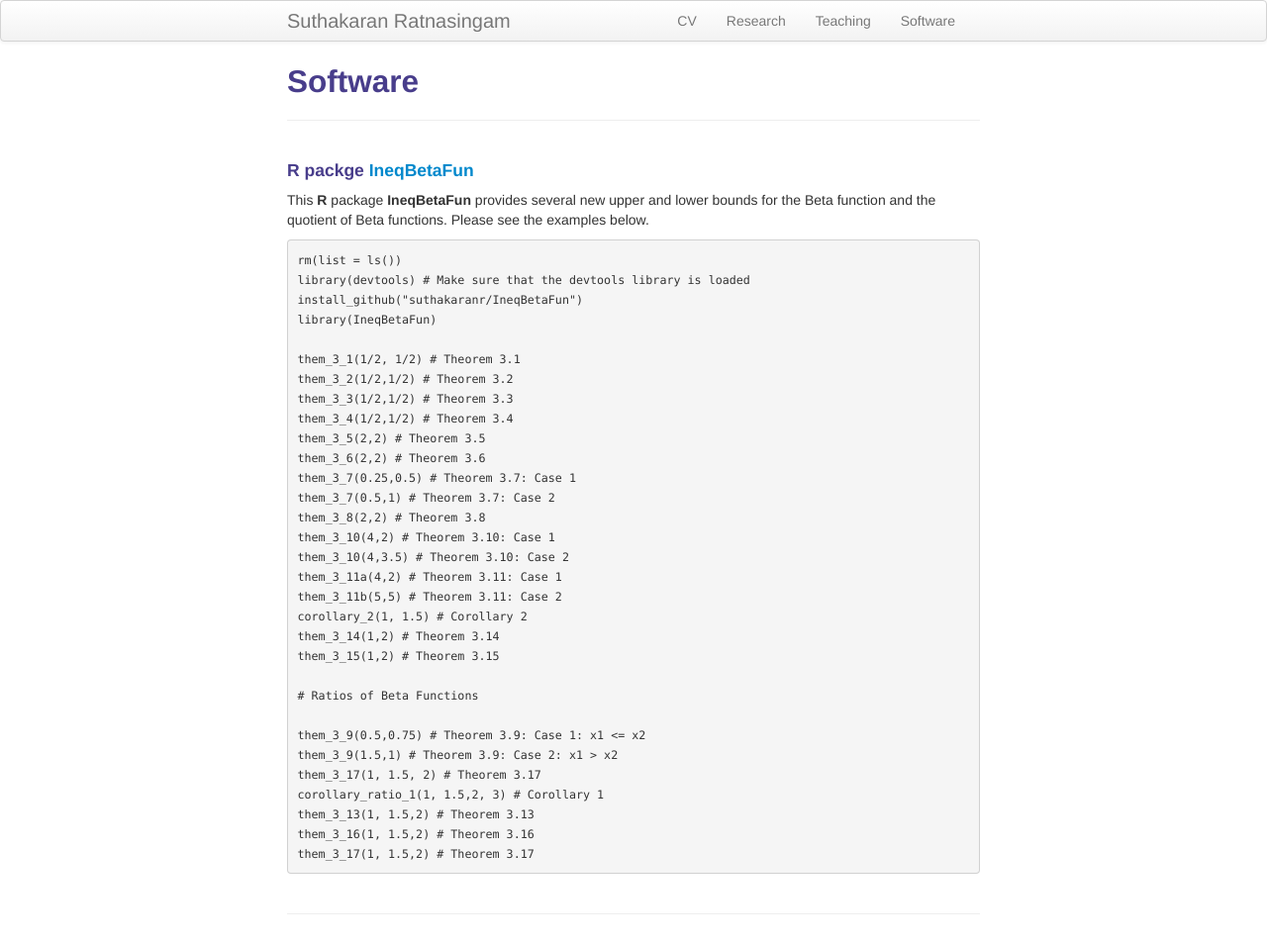
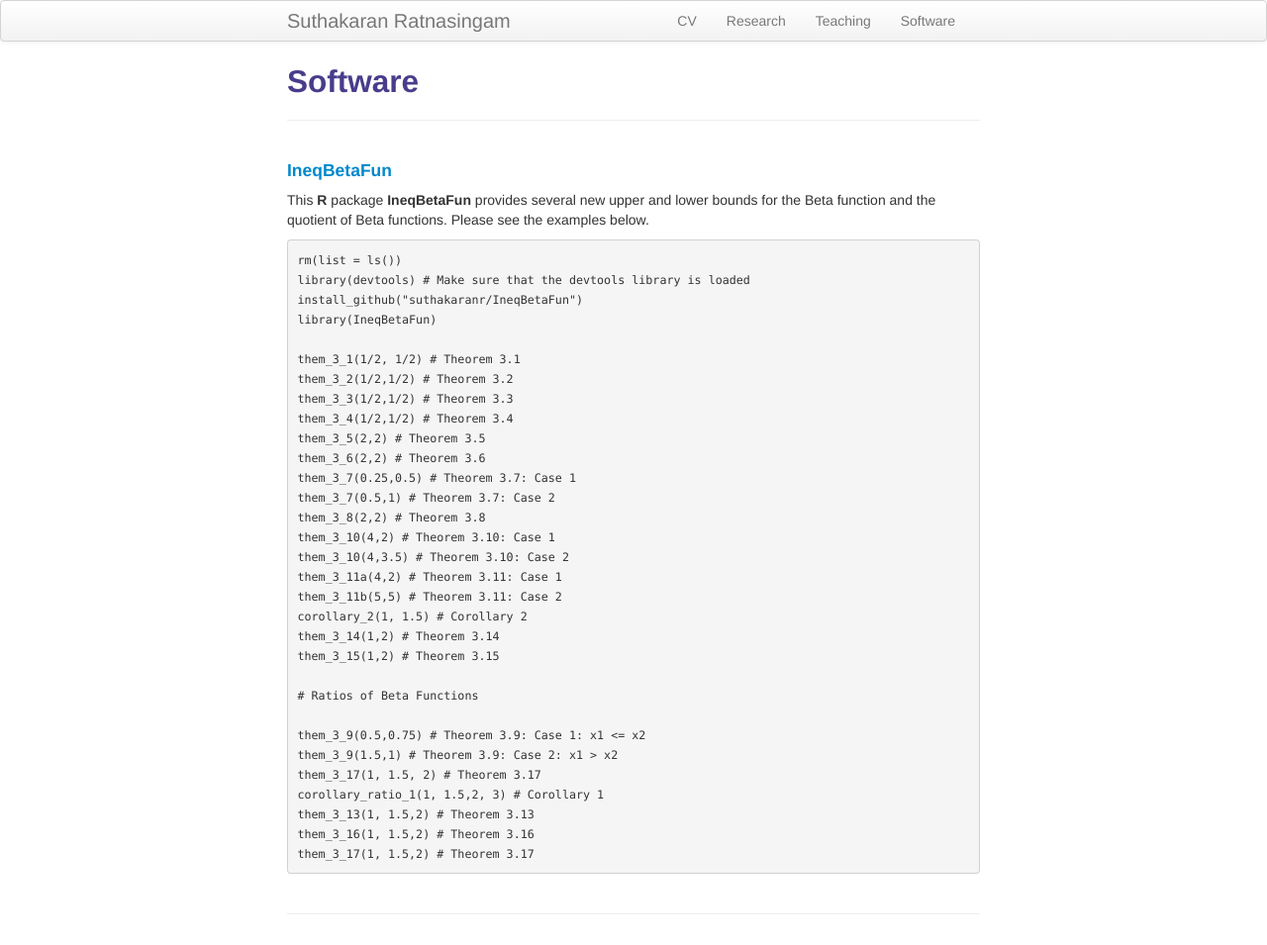
Before and after one commit to suthakaranr/suthakaranr.github.io, a Jekyll site: the page built from pages/Software.md, in a window 1280 px wide. Shown: the whole page at 99% size. Built offline with Jekyll 4.4.1, drawn with Linux system fonts in a browser that asks for light colours.

Commit message:
Update Software.md

```diff
--- a/pages/Software.md
+++ b/pages/Software.md
@@ -4,7 +4,7 @@ title: Software
 description: R packages
 ---
 
-#### R packge <a style="text-decoration:none" href="https://github.com/suthakaranr/IneqBetaFun" target="_blank" rel="noopener noreferrer">IneqBetaFun</a>
+#### <a style="text-decoration:none" href="https://github.com/suthakaranr/IneqBetaFun" target="_blank" rel="noopener noreferrer">IneqBetaFun</a>
 This **R** package **IneqBetaFun** provides several new upper and lower bounds for the Beta function and the quotient of Beta functions. Please see the examples below.
 
 
```
